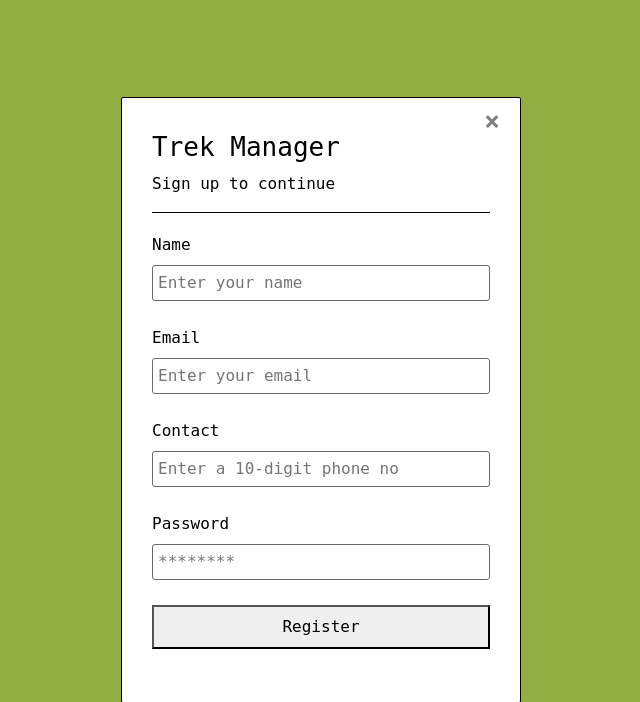
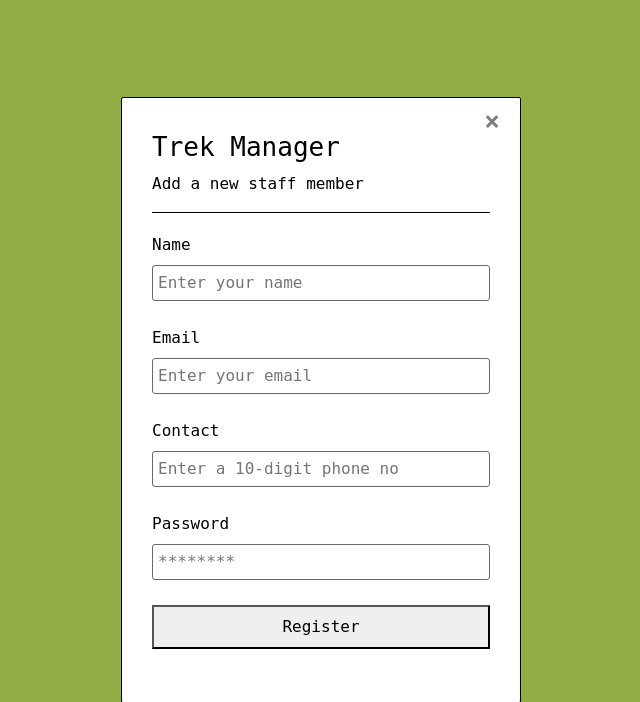
Before and after one commit to 24f1000135/trekking-management-app, a Flask app: page /admin/register_staff in a window 1280 px wide. Shown: the top 702 px of the page, without its empty margins (319-959 px from the left). Run offline with Flask 3, Linux system fonts and the light colour scheme; a user stored in the database is signed in.

Commit message:
Changed title to register staff and changed subtitle

```diff
--- a/templates/admin/register_staff.html
+++ b/templates/admin/register_staff.html
@@ -1,14 +1,12 @@
 {% extends "base.html" %}
-
-{% block title %}Sign up{% endblock %}
-
+{% block title %}Register Staff{% endblock %}
 {% block nav %}{% endblock %}
 {% block content %}
     <div class="container">
     <a href="{{ url_for('admin.dashboard') }}" class="close">&times;</a>
         <div class="canvas">
             <p style="font-size:xx-large; margin-bottom: 5px;">Trek Manager</p>
-            <p>Sign up to continue</p>
+            <p>Add a new staff member</p>
         </div>
         <div class="main">
             <div class="form-body">
```
